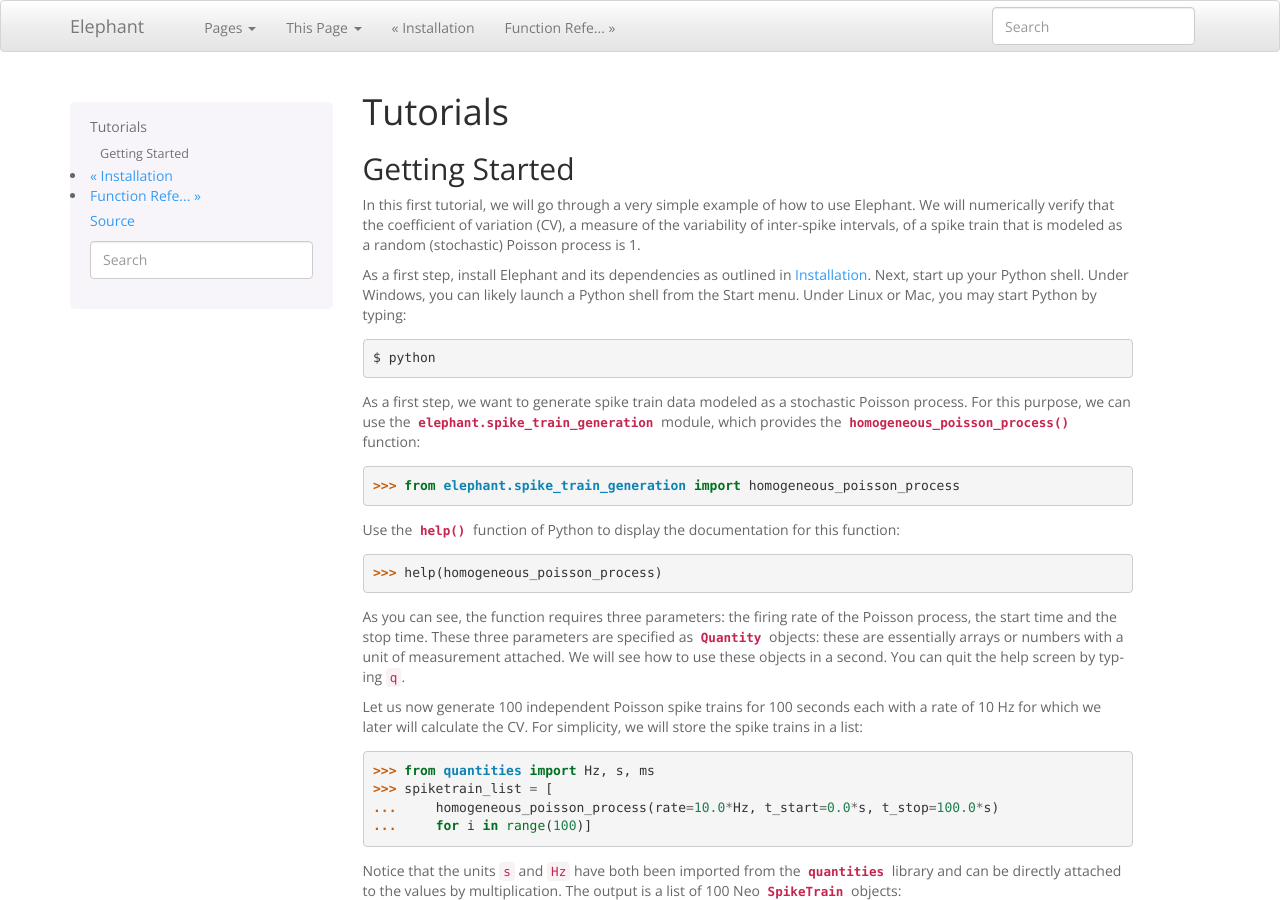
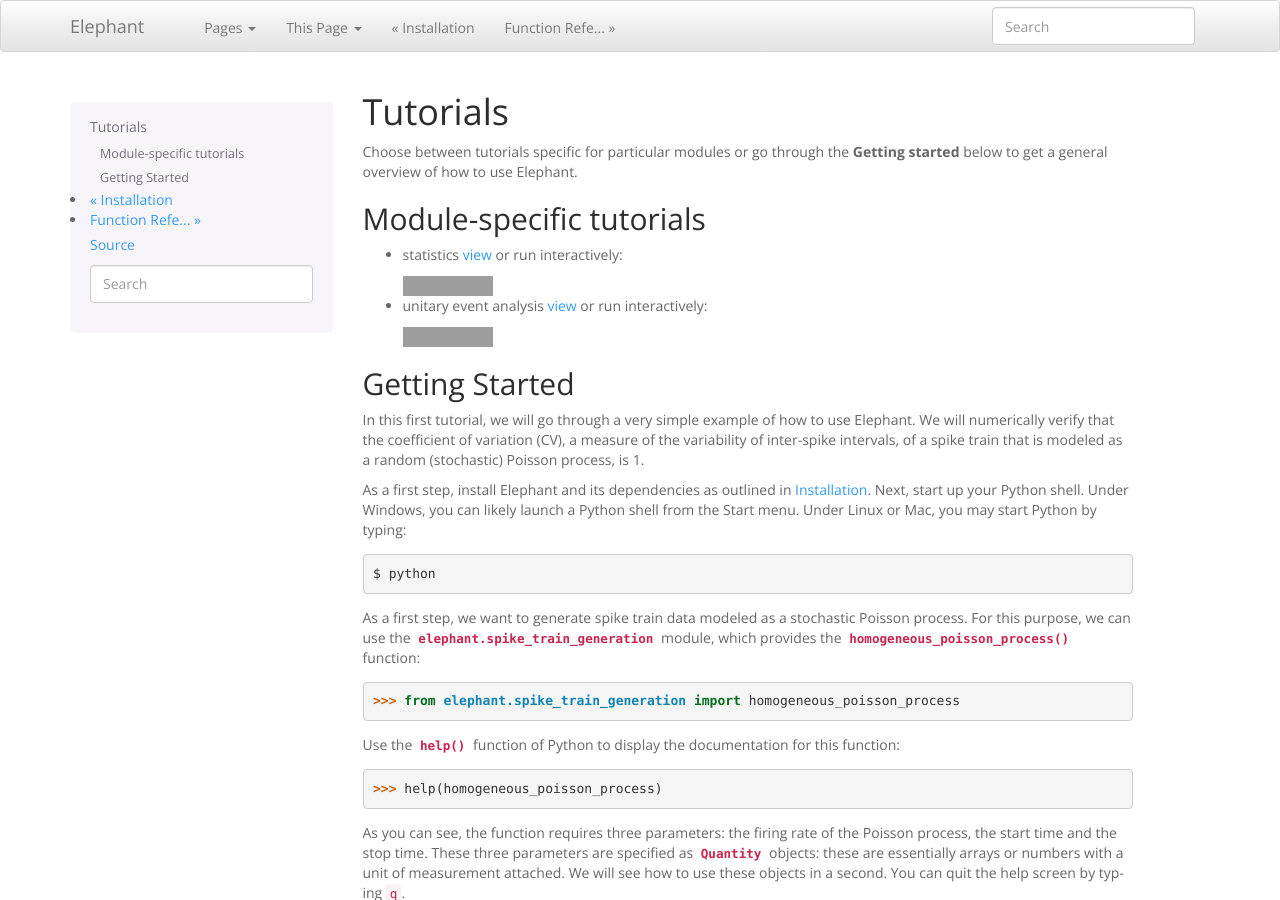
Before and after one commit to NeuralEnsemble/elephant, a Sphinx documentation site: the page built from doc/tutorial.rst, in a window 1280 px wide and 900 px high. Built offline with Sphinx 7.4.7, drawn with Linux system fonts in a browser that asks for light colours; formulas are drawn with MathJax 3; pages that are not in the unit, such as notebooks, are missing from menus; grey boxes are pictures that could not be loaded.

Commit message:
added module-specific tutorials to be listed at the beginning of tutorials.rst

```diff
--- a/doc/tutorial.rst
+++ b/doc/tutorial.rst
@@ -2,10 +2,28 @@
 Tutorials
 *********
 
+Choose between tutorials specific for particular modules or go through the **Getting started** below to get a general overview of how to use Elephant.
+
+Module-specific tutorials
+-------------------------
+* statistics
+  :doc:`view <../tutorials/statistics>`
+  or run interactively:
+
+  .. image:: https://mybinder.org/badge.svg
+     :target: https://mybinder.org/v2/gh/INM-6/elephant/enh/module_doc?filepath=doc/tutorials/statistics.ipynb
+
+* unitary event analysis
+  :doc:`view <../tutorials/unitary_event_analysis>`
+  or run interactively:
+
+  .. image:: https://mybinder.org/badge.svg
+     :target: https://mybinder.org/v2/gh/INM-6/elephant/enh/module_doc?filepath=doc/tutorials/unitary_event_analysis.ipynb
+
 Getting Started
 ---------------
 
-In this first tutorial, we will go through a very simple example of how to use Elephant. We will numerically verify that the coefficient of variation (CV), a measure of the variability of inter-spike intervals, of a spike train that is modeled as a random (stochastic) Poisson process is 1.
+In this first tutorial, we will go through a very simple example of how to use Elephant. We will numerically verify that the coefficient of variation (CV), a measure of the variability of inter-spike intervals, of a spike train that is modeled as a random (stochastic) Poisson process, is 1.
 
 As a first step, install Elephant and its dependencies as outlined in :ref:`install`. Next, start up your Python shell. Under Windows, you can likely launch a Python shell from the Start menu. Under Linux or Mac, you may start Python by typing::
 
```
